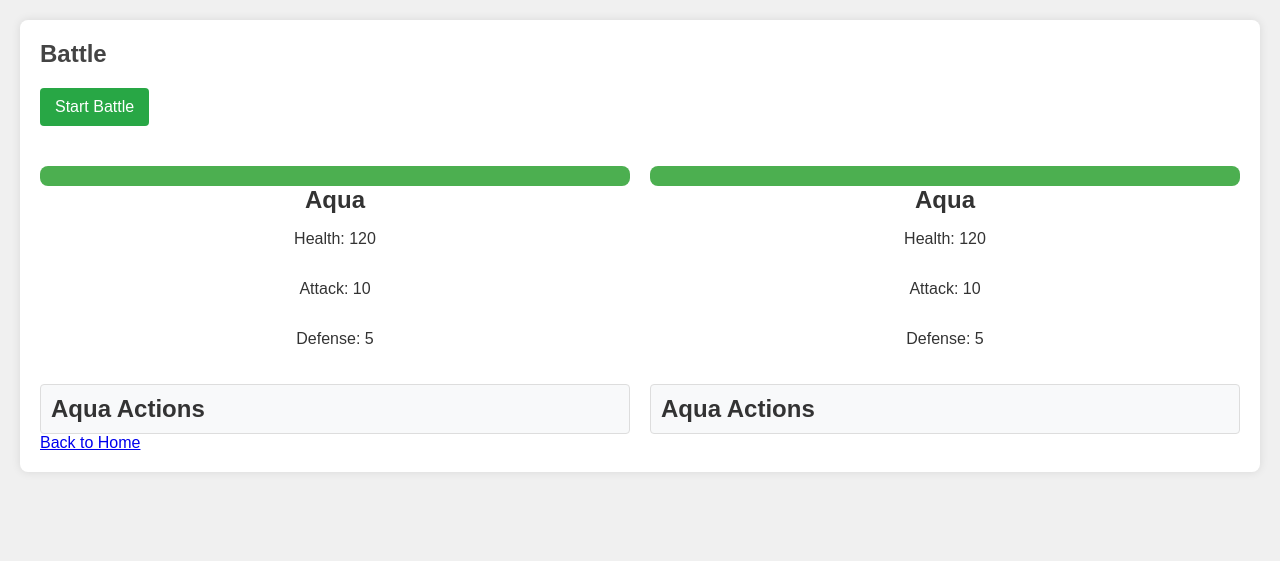
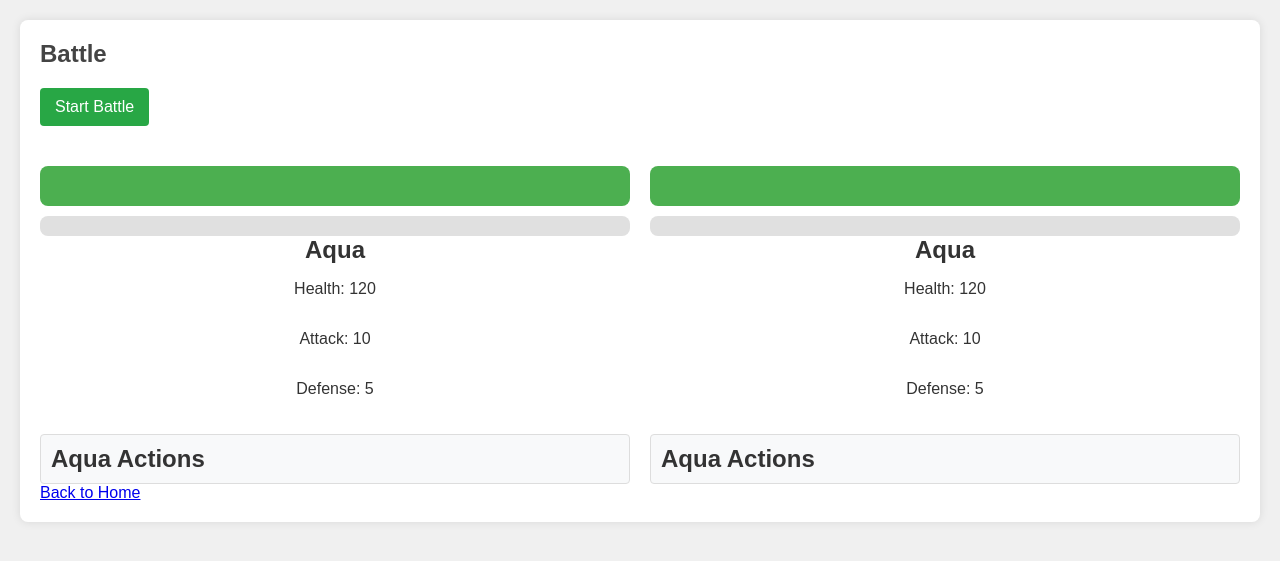
Before and after one commit to SmidigStorm/pythonProject, a Flask app: page /battle/1/1 in a window 1280 px wide. Shown: the top 561 px of the page. Run offline with Flask 3, Linux system fonts and the light colour scheme.

Commit message:
changed height of healthbar, changed color of cooldown bar

```diff
--- a/pythonProject/static/css/style.css
+++ b/pythonProject/static/css/style.css
@@ -116,7 +116,7 @@ li {
 }
 
 .health {
-    height: 20px;
+    height: 40px;
     background-color: #4caf50;
     width: 100%; /* Initial width to be set dynamically */
 }
@@ -138,3 +138,17 @@ li {
     max-height: 300px;
     overflow-y: auto;
 }
+
+.cooldown-bar {
+    width: 100%;
+    background-color: #e0e0e0;
+    border-radius: 8px;
+    overflow: hidden;
+    margin-top: 10px;
+}
+
+.cooldown {
+    height: 20px;
+    background-color: #000000;
+    width: 0%; /* Initial width to be set dynamically */
+}
--- a/pythonProject/static/js/battle.js
+++ b/pythonProject/static/js/battle.js
@@ -4,6 +4,8 @@ document.addEventListener('DOMContentLoaded', function() {
     const battleLogMonster2 = document.getElementById('battle-log-monster2');
     const healthBarMonster1 = document.getElementById('monster1-health');
     const healthBarMonster2 = document.getElementById('monster2-health');
+    const cooldownBarMonster1 = document.getElementById('monster1-cooldown');
+    const cooldownBarMonster2 = document.getElementById('monster2-cooldown');
 
     const monster1 = {
         name: document.querySelector('.monster-visual:nth-of-type(1) h2').innerText,
@@ -11,7 +13,7 @@ document.addEventListener('DOMContentLoaded', function() {
         maxHealth: parseInt(healthBarMonster1.getAttribute('data-health')),
         attack: parseInt(healthBarMonster1.getAttribute('data-attack')),
         defense: parseInt(healthBarMonster1.getAttribute('data-defense')),
-        attackTimer: 250
+        attackTimer: 500 // 0.5 seconds
     };
 
     const monster2 = {
@@ -20,7 +22,7 @@ document.addEventListener('DOMContentLoaded', function() {
         maxHealth: parseInt(healthBarMonster2.getAttribute('data-health')),
         attack: parseInt(healthBarMonster2.getAttribute('data-attack')),
         defense: parseInt(healthBarMonster2.getAttribute('data-defense')),
-        attackTimer: 250
+        attackTimer: 500 // 0.5 seconds
     };
 
     startBattleButton.addEventListener('click', startBattle);
@@ -30,12 +32,15 @@ document.addEventListener('DOMContentLoaded', function() {
         battleLogMonster1.innerHTML = `<h2>${monster1.name} Actions</h2>`;
         battleLogMonster2.innerHTML = `<h2>${monster2.name} Actions</h2>`;
 
-        // Initialize health bars
+        // Initialize health and cooldown bars
         updateHealthBar(monster1, healthBarMonster1);
         updateHealthBar(monster2, healthBarMonster2);
+        startCooldown(monster1, cooldownBarMonster1);
+        startCooldown(monster2, cooldownBarMonster2);
 
         const interval1 = setInterval(() => {
             attack(monster1, monster2, battleLogMonster1, healthBarMonster2);
+            startCooldown(monster1, cooldownBarMonster1);
             if (monster2.health <= 0) {
                 clearInterval(interval1);
                 clearInterval(interval2);
@@ -46,6 +51,7 @@ document.addEventListener('DOMContentLoaded', function() {
 
         const interval2 = setInterval(() => {
             attack(monster2, monster1, battleLogMonster2, healthBarMonster1);
+            startCooldown(monster2, cooldownBarMonster2);
             if (monster1.health <= 0) {
                 clearInterval(interval1);
                 clearInterval(interval2);
@@ -56,14 +62,26 @@ document.addEventListener('DOMContentLoaded', function() {
     }
 
     function attack(attacker, defender, logElement, healthBar) {
-        const damage = Math.max(attacker.attack - defender.defense, 1);
+        let damage = Math.max(attacker.attack - defender.defense, 1); // Ensure minimum damage of 1
         defender.health -= damage;
         updateHealthBar(defender, healthBar);
-        logElement.innerHTML += `<p>${attacker.name} attacks ${defender.name} for ${damage} damage. ${defender.name} health: ${defender.health}</p>`;
+        const logEntry = `<p>${attacker.name} attacks ${defender.name} for ${damage} damage. ${defender.name} health: ${defender.health}</p>`;
+        logElement.innerHTML = logEntry + logElement.innerHTML; // Prepend the new entry
     }
 
     function updateHealthBar(monster, healthBarElement) {
         const healthPercentage = (monster.health / monster.maxHealth) * 100;
         healthBarElement.style.width = healthPercentage + '%';
     }
+
+    function startCooldown(monster, cooldownBarElement) {
+        let width = 0;
+        const interval = setInterval(() => {
+            width += 100 / (monster.attackTimer / 50); // update every 50ms
+            cooldownBarElement.style.width = width + '%';
+            if (width >= 100) {
+                clearInterval(interval);
+            }
+        }, 50);
+    }
 });
--- a/pythonProject/templates/battle.html
+++ b/pythonProject/templates/battle.html
@@ -19,6 +19,9 @@
                          data-attack="{{ monster1.attack }}"
                          data-defense="{{ monster1.defense }}"></div>
                 </div>
+                <div class="cooldown-bar">
+                    <div id="monster1-cooldown" class="cooldown"></div>
+                </div>
                 <h2>{{ monster1.name }}</h2>
                 <p>Health: {{ monster1.health }}</p>
                 <p>Attack: {{ monster1.attack }}</p>
@@ -30,6 +33,9 @@
                          data-health="{{ monster2.health }}"
                          data-attack="{{ monster2.attack }}"
                          data-defense="{{ monster2.defense }}"></div>
+                </div>
+                <div class="cooldown-bar">
+                    <div id="monster2-cooldown" class="cooldown"></div>
                 </div>
                 <h2>{{ monster2.name }}</h2>
                 <p>Health: {{ monster2.health }}</p>
```
Also changed, not shown: pythonProject/instance/monsters.db.
